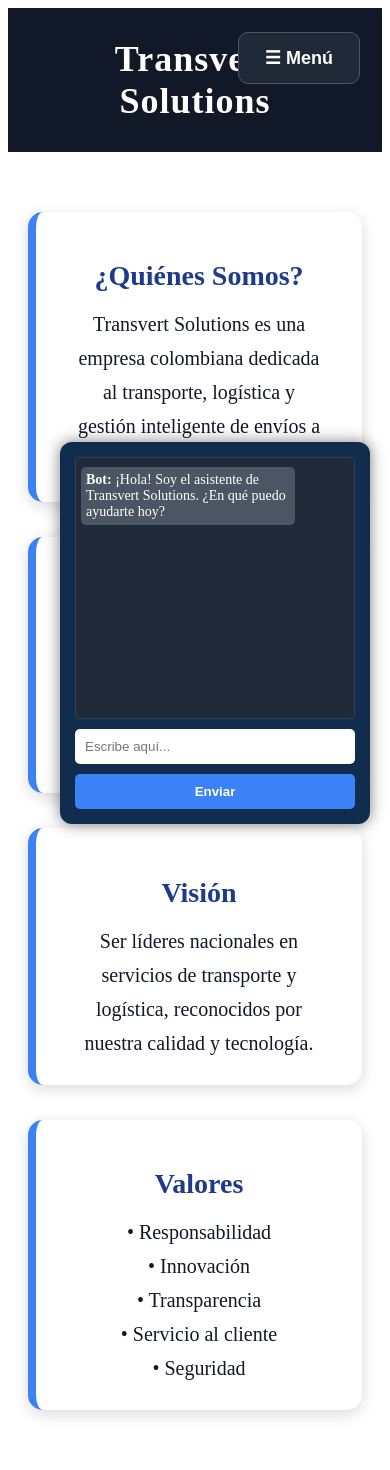
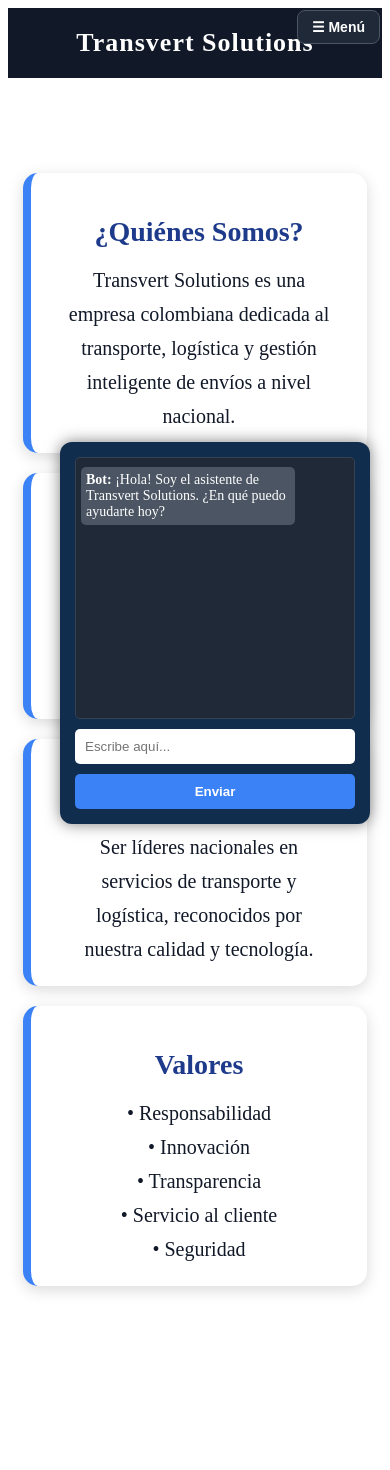
Before and after one commit to davidsn27/Transvert-solutions--main, a Django app: page /home/ in a window 390 px wide. After the commit the page ends 1293 px from the top, so only its background shows below. Run offline with Django 5.2, Linux system fonts and the light colour scheme; parts of the project's set-up code (start-up, migrations or seed data) failed here and were passed over.

Commit message:
Add responsive styles for small screens
Added responsive styles for small screens, including adjustments for header, user menu, and main content layout.

```diff
--- a/core/templates/home.html
+++ b/core/templates/home.html
@@ -190,6 +190,47 @@
         #send-btn:hover {
             background: #2563eb;
         }
+        /* Ajustes del menú en pantallas pequeñas */
+@media (max-width: 768px) {
+    .corporate-header {
+        font-size: 26px;
+        padding: 20px;
+    }
+
+    .user-menu-container {
+        position: fixed;
+        top: 10px;
+        right: 10px;
+    }
+
+    .user-btn {
+        padding: 8px 14px;
+        font-size: 14px;
+        border-radius: 8px;
+    }
+
+    .user-dropdown {
+        width: 200px;
+        padding: 10px;
+        margin-top: 8px;
+    }
+
+    .user-dropdown a {
+        padding: 8px;
+        font-size: 14px;
+    }
+
+    main {
+        margin: 80px auto 20px; /* deja espacio para el botón fijo arriba */
+        padding: 15px;
+        grid-template-columns: 1fr; /* una columna en móvil */
+        gap: 20px;
+    }
+
+    .card {
+        padding: 20px;
+    }
+}
     </style>
 </head>
 
```
